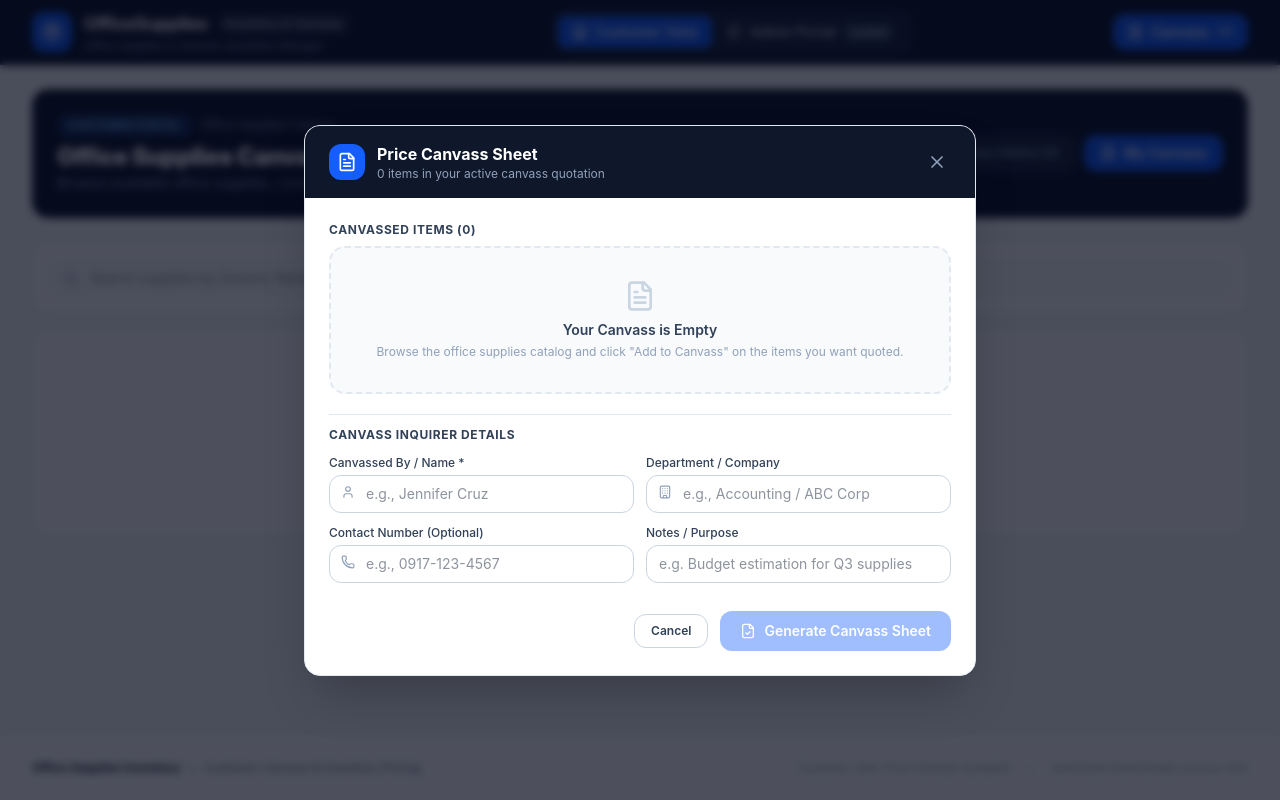
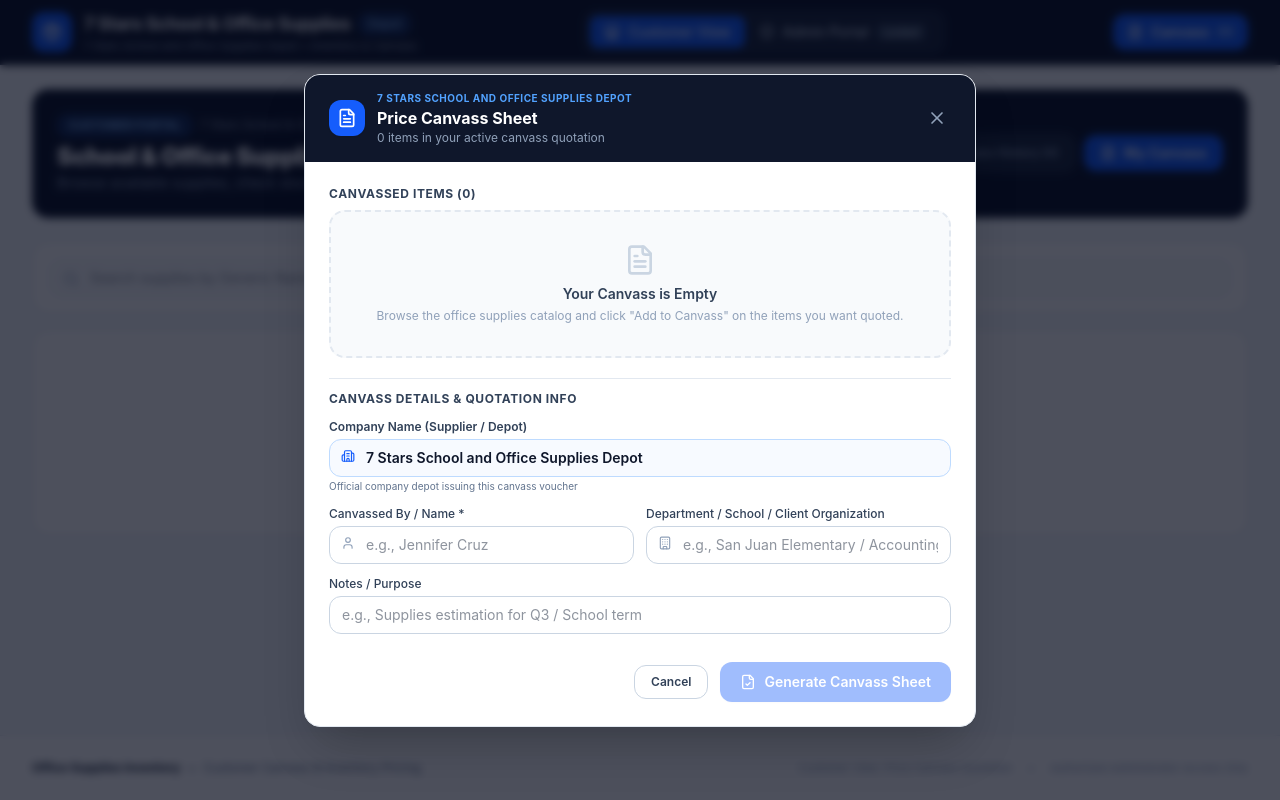
Before and after one commit to 7starsdepot/canvass, a React (Vite) app: page / in a window 1280 px wide. Both pictures are taken after a click on the button "My Canvass". Built offline with nearby package versions, Linux system fonts and the light colour scheme.

Commit message:
feat: rebrand application to 7 Stars School and Office Supplies Depot
Updated brand identity across the UI, metadata, and data structures. Added company name support to canvass slips and standardized the business name throughout the application.

```diff
--- a/index.html
+++ b/index.html
@@ -4,9 +4,9 @@
     <meta charset="UTF-8" />
     <meta name="viewport" content="width=device-width, initial-scale=1.0" />
     <title>Office Supplies Inventory</title>
-    <meta name="description" content="Office supplies inventory management with Excel spreadsheet upload, administrator buying & selling price controls, and customer-facing price canvass quotations." />
+    <meta name="description" content="School and office supplies inventory management for 7 Stars School and Office Supplies Depot with Excel spreadsheet upload, administrator buying & selling price controls, and customer-facing price canvass quotations." />
     <meta property="og:title" content="Office Supplies Inventory" />
-    <meta property="og:description" content="Office supplies inventory management with Excel spreadsheet upload, administrator buying & selling price controls, and customer-facing price canvass quotations." />
+    <meta property="og:description" content="School and office supplies inventory management for 7 Stars School and Office Supplies Depot with Excel spreadsheet upload, administrator buying & selling price controls, and customer-facing price canvass quotations." />
     <meta property="og:type" content="website" />
     <meta name="twitter:card" content="summary_large_image" />
   </head>
--- a/metadata.json
+++ b/metadata.json
@@ -1,6 +1,6 @@
 {
   "name": "Office Supplies Inventory",
-  "description": "Office supplies inventory management with Excel spreadsheet upload, administrator buying & selling price controls, and customer-facing price canvass quotations.",
+  "description": "School and office supplies inventory management for 7 Stars School and Office Supplies Depot with Excel spreadsheet upload, administrator buying & selling price controls, and customer-facing price canvass quotations.",
   "requestFramePermissions": [],
   "majorCapabilities": ["MAJOR_CAPABILITY_SERVER_SIDE_GEMINI_API"]
 }
--- a/src/components/CanvassModal.tsx
+++ b/src/components/CanvassModal.tsx
@@ -6,8 +6,8 @@ import {
   Minus,
   FileCheck,
   Building,
+  Building2,
   User,
-  Phone,
   FileText,
   AlertCircle
 } from 'lucide-react';
@@ -29,9 +29,9 @@ export const CanvassModal: React.FC<CanvassModalProps> = ({
   const { canvass, updateCanvassQty, removeFromCanvass, clearCanvass, generateCanvassSlip } =
     useInventory();
 
+  const [companyName, setCompanyName] = useState('7 Stars School and Office Supplies Depot');
   const [customerName, setCustomerName] = useState('');
   const [departmentOrCompany, setDepartmentOrCompany] = useState('');
-  const [contactNumber, setContactNumber] = useState('');
   const [notes, setNotes] = useState('');
   const [error, setError] = useState<string | null>(null);
 
@@ -55,9 +55,9 @@ export const CanvassModal: React.FC<CanvassModalProps> = ({
     }
 
     const newSlip = generateCanvassSlip({
+      companyName,
       customerName,
       departmentOrCompany: departmentOrCompany || 'General Department',
-      contactNumber,
       notes,
     });
 
@@ -83,6 +83,9 @@ export const CanvassModal: React.FC<CanvassModalProps> = ({
               <FileText className="w-5 h-5" />
             </div>
             <div>
+              <span className="text-[10px] font-bold uppercase tracking-wider text-blue-400 block">
+                7 Stars School and Office Supplies Depot
+              </span>
               <h3 className="text-base font-bold text-white">Price Canvass Sheet</h3>
               <p className="text-xs text-slate-400">
                 {canvass.length} item{canvass.length !== 1 ? 's' : ''} in your active canvass quotation
@@ -222,8 +225,27 @@ export const CanvassModal: React.FC<CanvassModalProps> = ({
           {/* Canvass Information Details */}
           <div className="pt-3 border-t border-slate-200 space-y-3">
             <span className="text-xs font-bold uppercase tracking-wider text-slate-700 block">
-              Canvass Inquirer Details
+              Canvass Details & Quotation Info
             </span>
+
+            {/* Company Name */}
+            <div>
+              <label className="block text-xs font-semibold text-slate-700 mb-1" htmlFor="canvass-company-name">
+                Company Name (Supplier / Depot)
+              </label>
+              <div className="relative">
+                <Building2 className="w-3.5 h-3.5 text-blue-600 absolute left-3 top-2.5" />
+                <input
+                  id="canvass-company-name"
+                  type="text"
+                  value={companyName}
+                  onChange={e => setCompanyName(e.target.value)}
+                  placeholder="7 Stars School and Office Supplies Depot"
+                  className="w-full pl-9 pr-3 py-2 border border-blue-200 bg-blue-50/50 rounded-xl text-xs sm:text-sm font-semibold text-slate-900 focus:outline-none focus:ring-2 focus:ring-blue-500"
+                />
+              </div>
+              <span className="text-[10px] text-slate-500 mt-0.5 block">Official company depot issuing this canvass voucher</span>
+            </div>
 
             <div className="grid grid-cols-1 sm:grid-cols-2 gap-3">
               <div>
@@ -246,7 +268,7 @@ export const CanvassModal: React.FC<CanvassModalProps> = ({
 
               <div>
                 <label className="block text-xs font-medium text-slate-700 mb-1" htmlFor="canvass-company">
-                  Department / Company
+                  Department / School / Client Organization
                 </label>
                 <div className="relative">
                   <Building className="w-3.5 h-3.5 text-slate-400 absolute left-3 top-2.5" />
@@ -255,26 +277,10 @@ export const CanvassModal: React.FC<CanvassModalProps> = ({
                     type="text"
                     value={departmentOrCompany}
                     onChange={e => setDepartmentOrCompany(e.target.value)}
-                    placeholder="e.g., Accounting / ABC Corp"
+                    placeholder="e.g., San Juan Elementary / Accounting"
                     className="w-full pl-9 pr-3 py-2 border border-slate-300 rounded-xl text-xs sm:text-sm text-slate-800 focus:outline-none focus:ring-2 focus:ring-blue-500"
                   />
                 </div>
-              </div>
-
-              <div>
-                <label className="block text-xs font-medium text-slate-700 mb-1" htmlFor="canvass-contact">
-                  Contact Number (Optional)
-                </label>
-                <div className="relative">
-                  <Phone className="w-3.5 h-3.5 text-slate-400 absolute left-3 top-2.5" />
-                  <input
-                    id="canvass-contact"
-                    type="text"
-                    value={contactNumber}
-                    onChange={e => setContactNumber(e.target.value)}
-                    placeholder="e.g., 0917-123-4567"
-                    className="w-full pl-9 pr-3 py-2 border border-slate-300 rounded-xl text-xs sm:text-sm text-slate-800 focus:outline-none focus:ring-2 focus:ring-blue-500"
-                  />
               </div>
             </div>
 
@@ -287,10 +293,9 @@ export const CanvassModal: React.FC<CanvassModalProps> = ({
                 type="text"
                 value={notes}
                 onChange={e => setNotes(e.target.value)}
-                  placeholder="e.g. Budget estimation for Q3 supplies"
+                placeholder="e.g., Supplies estimation for Q3 / School term"
                 className="w-full px-3 py-2 border border-slate-300 rounded-xl text-xs sm:text-sm text-slate-800 focus:outline-none focus:ring-2 focus:ring-blue-500"
               />
-              </div>
             </div>
           </div>
 
--- a/src/components/CanvassVoucher.tsx
+++ b/src/components/CanvassVoucher.tsx
@@ -1,5 +1,5 @@
 import React, { useState } from 'react';
-import { X, Printer, Copy, Check, FileText, Building, User, Calendar, Phone } from 'lucide-react';
+import { X, Printer, Copy, Check, FileText, Building, Building2, User, Calendar } from 'lucide-react';
 import { CanvassSlip } from '../types';
 import { formatPeso } from '../utils/currency';
 
@@ -17,14 +17,17 @@ export const CanvassVoucher: React.FC<CanvassVoucherProps> = ({ slip, onClose })
     window.print();
   };
 
+  const companyName = slip.companyName || '7 Stars School and Office Supplies Depot';
+
   const handleCopy = () => {
     const lines = [
-      `OFFICE SUPPLIES PRICE CANVASS SHEET`,
+      `7 STARS SCHOOL AND OFFICE SUPPLIES DEPOT`,
+      `PRICE CANVASS QUOTATION SHEET`,
       `Canvass No: ${slip.canvassNumber}`,
       `Date: ${new Date(slip.createdAt).toLocaleDateString()}`,
+      `Company / Depot: ${companyName}`,
       `Canvassed By: ${slip.customerName}`,
-      `Department/Company: ${slip.departmentOrCompany}`,
-      slip.contactNumber ? `Contact: ${slip.contactNumber}` : '',
+      `Department / Client: ${slip.departmentOrCompany}`,
       `--------------------------------------------------`,
       `ITEMS QUOTED:`,
       ...slip.items.map(
@@ -33,7 +36,7 @@ export const CanvassVoucher: React.FC<CanvassVoucherProps> = ({ slip, onClose })
       ),
       `--------------------------------------------------`,
       `TOTAL ESTIMATED CANVASS: ${formatPeso(slip.totalAmount)}`,
-      slip.notes ? `Remarks: ${slip.notes}` : '',
+      slip.notes ? `Remarks / Purpose: ${slip.notes}` : '',
     ];
 
     navigator.clipboard.writeText(lines.filter(Boolean).join('\n'));
@@ -91,9 +94,14 @@ export const CanvassVoucher: React.FC<CanvassVoucherProps> = ({ slip, onClose })
           <div className="border-b-2 border-slate-900 pb-5 mb-6">
             <div className="flex flex-col sm:flex-row sm:items-center justify-between gap-4">
               <div>
-                <span className="text-xs font-bold uppercase tracking-wider text-blue-700">Office Supplies Procurement</span>
+                <div className="flex items-center gap-2 mb-1">
+                  <Building2 className="w-4 h-4 text-blue-700 shrink-0" />
+                  <span className="text-xs sm:text-sm font-black uppercase tracking-wider text-blue-700">
+                    {companyName}
+                  </span>
+                </div>
                 <h1 className="text-2xl font-black tracking-tight text-slate-900">PRICE CANVASS SHEET</h1>
-                <p className="text-xs text-slate-500 mt-0.5">Price Quotation & Estimation Summary</p>
+                <p className="text-xs text-slate-500 mt-0.5">Official School & Office Supplies Price Quotation</p>
               </div>
               <div className="text-left sm:text-right">
                 <div className="inline-block px-3 py-1 rounded bg-slate-100 border border-slate-300 font-mono font-bold text-slate-900 text-sm mb-1.5">
@@ -118,19 +126,23 @@ export const CanvassVoucher: React.FC<CanvassVoucherProps> = ({ slip, onClose })
           {/* Meta Info */}
           <div className="grid grid-cols-1 sm:grid-cols-2 gap-4 p-4 rounded-xl bg-slate-50 border border-slate-200 text-xs mb-6">
             <div>
-              <span className="text-slate-500 block text-[11px] font-medium uppercase tracking-wide">Canvassed For / By</span>
-              <div className="text-slate-900 font-bold text-sm mt-0.5">{slip.customerName}</div>
-              <div className="flex items-center gap-1 text-slate-600 mt-1">
-                <Building className="w-3.5 h-3.5 text-slate-400" />
-                <span>{slip.departmentOrCompany}</span>
+              <span className="text-slate-500 block text-[11px] font-medium uppercase tracking-wide">Issuing Company / Depot</span>
+              <div className="text-slate-900 font-bold text-sm mt-0.5 flex items-center gap-1.5">
+                <Building2 className="w-3.5 h-3.5 text-blue-600 shrink-0" />
+                <span>{companyName}</span>
               </div>
+              <div className="text-[11px] text-slate-500 mt-1">Official School & Office Supplies Depot</div>
             </div>
 
             <div>
-              <span className="text-slate-500 block text-[11px] font-medium uppercase tracking-wide">Contact / Reference</span>
-              <div className="flex items-center gap-1 text-slate-700 font-medium mt-0.5">
-                <Phone className="w-3.5 h-3.5 text-slate-400" />
-                <span>{slip.contactNumber || 'N/A'}</span>
+              <span className="text-slate-500 block text-[11px] font-medium uppercase tracking-wide">Canvassed For / By</span>
+              <div className="text-slate-900 font-bold text-sm mt-0.5 flex items-center gap-1.5">
+                <User className="w-3.5 h-3.5 text-slate-500 shrink-0" />
+                <span>{slip.customerName}</span>
+              </div>
+              <div className="flex items-center gap-1 text-slate-600 mt-1">
+                <Building className="w-3.5 h-3.5 text-slate-400 shrink-0" />
+                <span>{slip.departmentOrCompany}</span>
               </div>
               {slip.notes && (
                 <p className="text-slate-600 italic mt-1 text-[11px]">"{slip.notes}"</p>
@@ -200,9 +212,9 @@ export const CanvassVoucher: React.FC<CanvassVoucherProps> = ({ slip, onClose })
               </div>
               <div>
                 <div className="h-12 border-b border-slate-300 mb-1 flex items-end justify-center pb-1">
-                  <span className="font-semibold text-slate-700 text-[11px]">Sales / Supplies Staff</span>
+                  <span className="font-semibold text-slate-800 text-[11px]">{companyName}</span>
                 </div>
-                <span>Verified / Quoted By</span>
+                <span>Official Quotation / Depot Staff</span>
               </div>
             </div>
           </div>
--- a/src/components/CustomerView.tsx
+++ b/src/components/CustomerView.tsx
@@ -82,13 +82,13 @@ export const CustomerView: React.FC = () => {
             <span className="px-2.5 py-0.5 rounded-full bg-blue-500/20 text-blue-300 border border-blue-500/30 text-[11px] font-bold tracking-wide">
               CUSTOMER PORTAL
             </span>
-            <span className="text-xs text-slate-400">Office Supplies Catalog</span>
+            <span className="text-xs text-slate-400">7 Stars School & Office Supplies Depot</span>
           </div>
           <h1 className="text-xl sm:text-2xl font-black tracking-tight text-white mt-1">
-            Office Supplies Canvass & Catalog
+            School & Office Supplies Canvass & Catalog
           </h1>
           <p className="text-xs sm:text-sm text-slate-400">
-            Browse available office supplies, compare rates, and create your price canvass quotation sheet.
+            Browse available supplies, check stock, and generate an official price canvass quotation sheet.
           </p>
         </div>
 
--- a/src/components/Navbar.tsx
+++ b/src/components/Navbar.tsx
@@ -37,12 +37,16 @@ export const Navbar: React.FC<NavbarProps> = ({
             </div>
             <div>
               <div className="flex items-center gap-2">
-                <span className="font-bold text-base sm:text-lg tracking-tight text-white">OfficeSupplies</span>
-                <span className="text-xs px-2 py-0.5 rounded-full bg-slate-800 text-slate-300 border border-slate-700 font-medium hidden sm:inline-block">
-                  Inventory & Canvass
+                <span className="font-bold text-base sm:text-lg tracking-tight text-white">
+                  7 Stars School & Office Supplies
+                </span>
+                <span className="text-xs px-2 py-0.5 rounded-full bg-blue-500/20 text-blue-300 border border-blue-500/30 font-medium hidden md:inline-block">
+                  Depot
                 </span>
               </div>
-              <p className="text-[11px] text-slate-400 hidden sm:block">Office Supplies & Canvass Quotation Manager</p>
+              <p className="text-[11px] text-slate-400 hidden sm:block">
+                7 Stars School and Office Supplies Depot • Inventory & Canvass
+              </p>
             </div>
           </div>
 
--- a/src/context/InventoryContext.tsx
+++ b/src/context/InventoryContext.tsx
@@ -4,6 +4,7 @@ import { SupplyItem, CanvassItem, CanvassSlip } from '../types';
 interface CanvassDraftInput {
   customerName: string;
   departmentOrCompany: string;
+  companyName?: string;
   contactNumber?: string;
   notes?: string;
 }
@@ -311,6 +312,7 @@ export const InventoryProvider: React.FC<{ children: React.ReactNode }> = ({ chi
       id: 'cnv-' + Date.now(),
       canvassNumber,
       createdAt: new Date().toISOString(),
+      companyName: details.companyName?.trim() || '7 Stars School and Office Supplies Depot',
       customerName: details.customerName.trim() || 'Valued Customer / Inquirer',
       departmentOrCompany: details.departmentOrCompany.trim() || 'General Procurement',
       contactNumber: details.contactNumber?.trim() || '',
--- a/src/types.ts
+++ b/src/types.ts
@@ -30,6 +30,7 @@ export interface CanvassSlip {
   id: string;
   canvassNumber: string; // e.g. "CNV-2026-0001"
   createdAt: string;
+  companyName?: string; // e.g. "7 Stars School and Office Supplies Depot"
   customerName: string;
   departmentOrCompany: string;
   contactNumber?: string;
```
Lines whose indentation alone changed are shown as unchanged.
